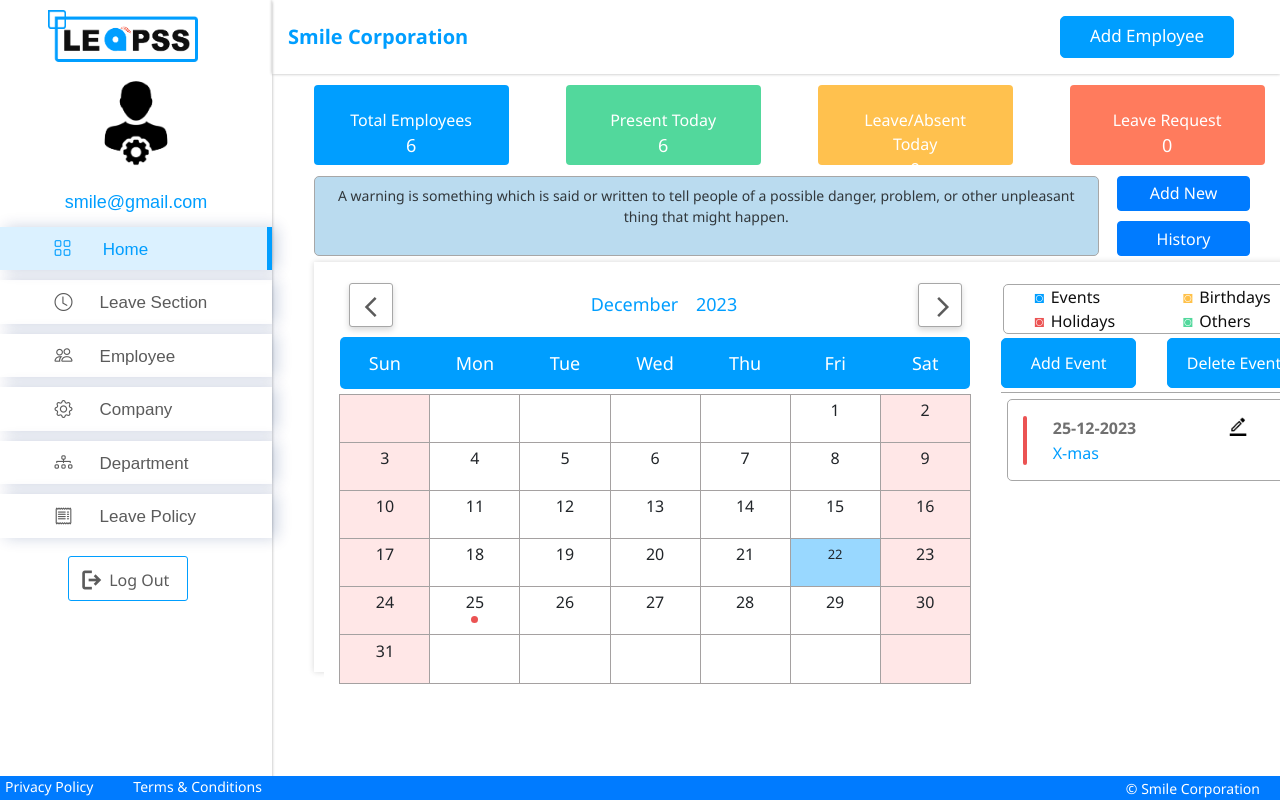
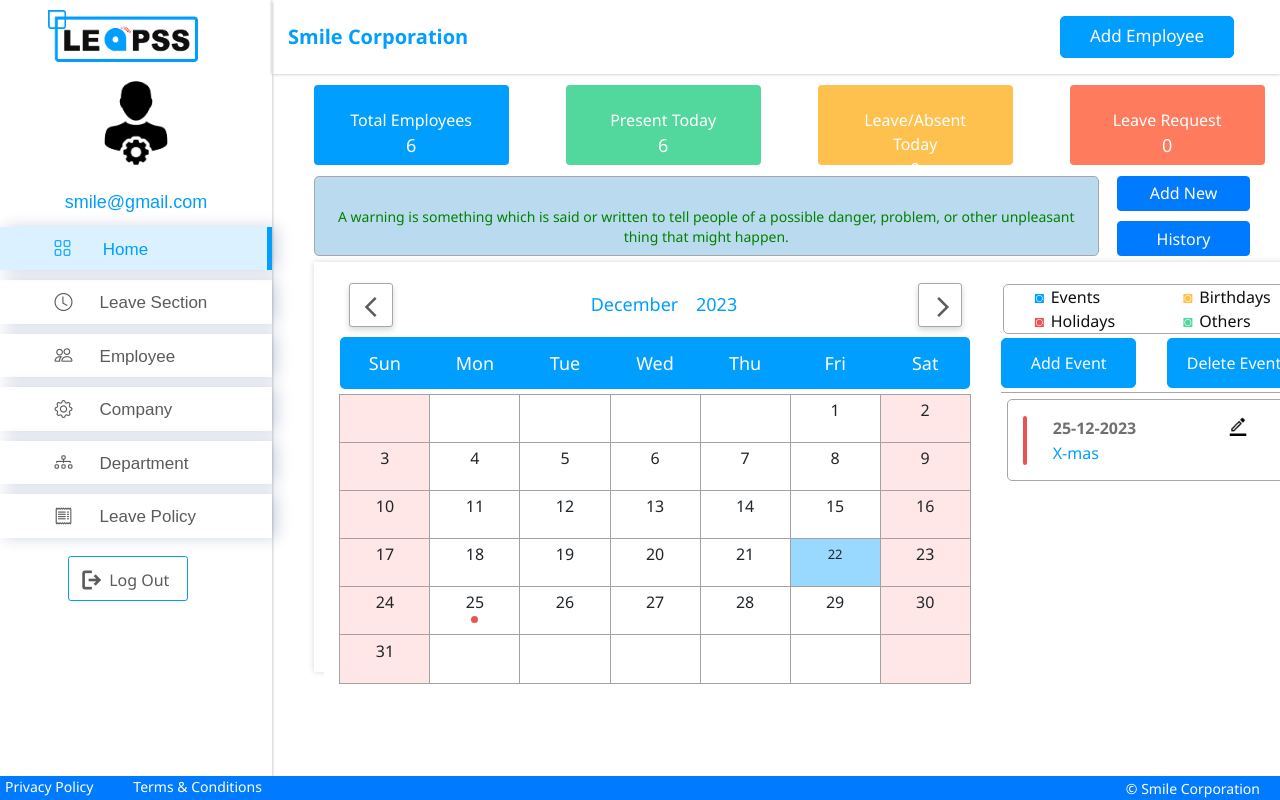
Before and after one commit to ApcosysTest/Latest-Leapss, a Django app: page /adminDashboard in a window 1280 px wide. Run offline with Django 4.2, Linux system fonts and the light colour scheme; a user stored in the database is signed in; data comes from the database, SQL or seed files in the repository; data that the repository does not hold is empty; some libraries are stand-ins or nearby versions; some web fonts are replaced.

Commit message:
changed quote box

```diff
--- a/app/templates/adminDashboard.html
+++ b/app/templates/adminDashboard.html
@@ -32,7 +32,15 @@
 
     <!-- Google Icon -->
     <link rel="stylesheet" href="https://fonts.googleapis.com/css2?family=Material+Symbols+Outlined:opsz,wght,FILL,GRAD@48,200,0,0" />
-
+     <style>
+      #quote {
+        height: 200px;
+        padding-top: 30px; /* Adjust this value to fine-tune vertical centering */
+        padding-bottom: 30px; /* Adjust this value to fine-tune vertical centering */
+        line-height: 20px; /* Adjust this value to vertically center text */
+        color: green;
+    }
+     </style>
 </head>
 <body id="body-pd">
     <div class="d-flex" id="wrapper">
```
